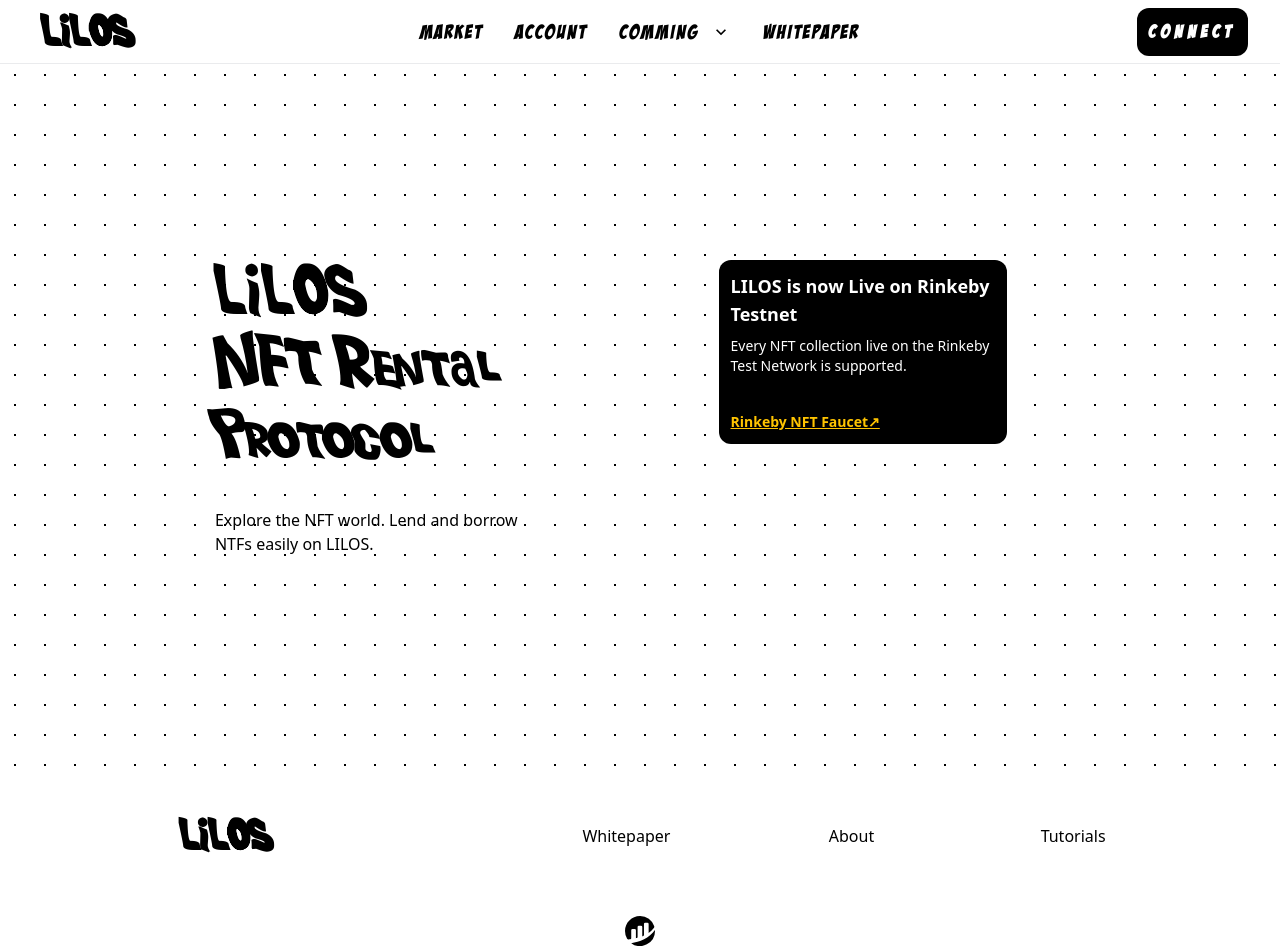
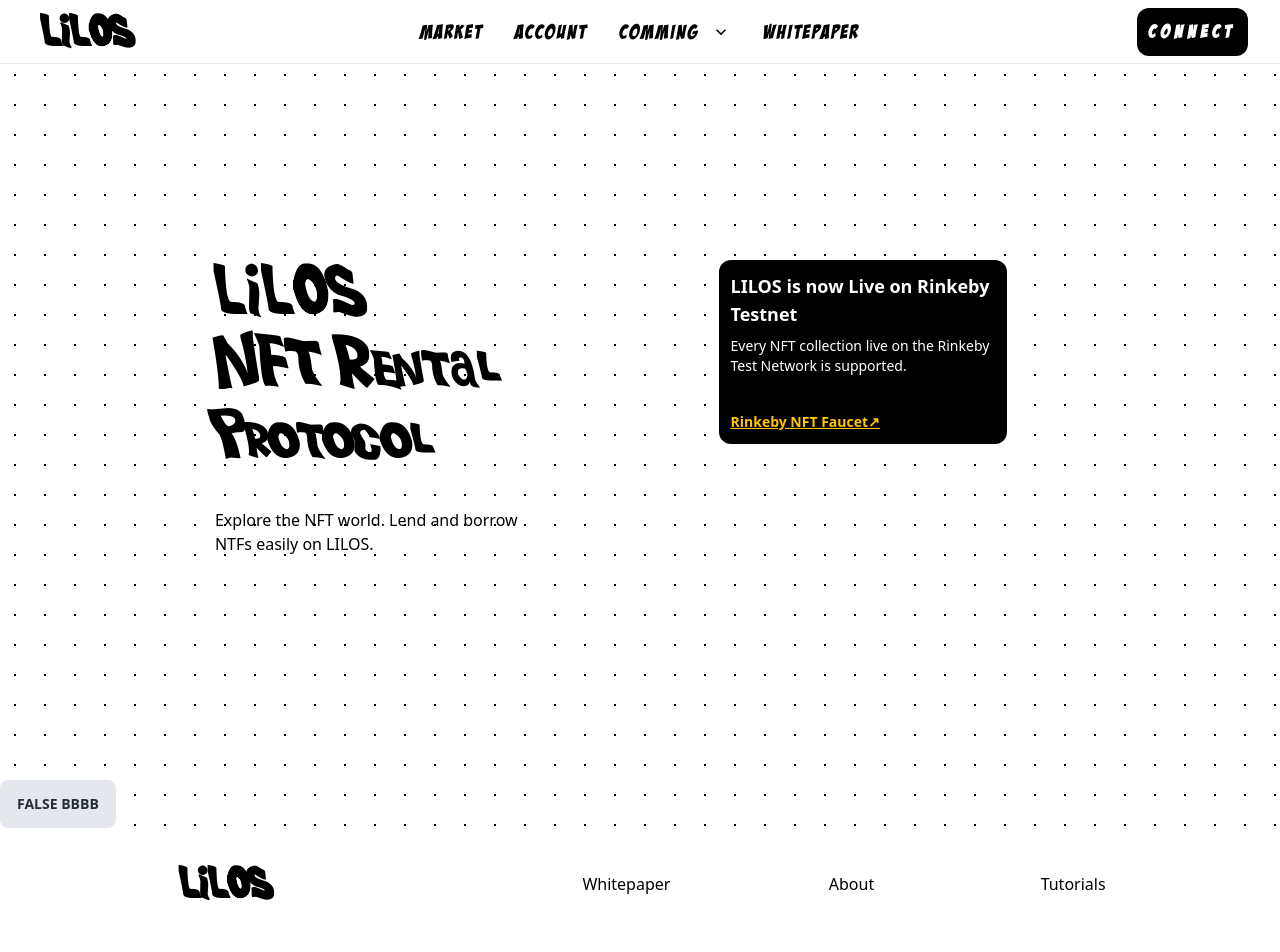
Before and after one commit to wesleytw/lilos_client, a Next.js app: page / in a window 1280 px wide. Shown: the top 952 px of the page. Built offline with nearby package versions, Linux system fonts and the light colour scheme; what react-moralis would draw is missing.

Commit message:
test state

```diff
--- /dev/null
+++ b/components/Layout.jsx
@@ -0,0 +1,14 @@
+import React from "react";
+import { Nav, Footer } from "../components";
+
+const Layout = ({ children }) => {
+  return (
+    <>
+      <Nav />
+      {children}
+      <Footer />
+    </>
+  );
+};
+
+export default Layout;
--- a/components/index.js
+++ b/components/index.js
@@ -10,3 +10,4 @@ export {default as CardLeasedOut} from './CardLeasedOut';
 export {default as ModalLeasedIn} from './ModalLeasedIn';
 export {default as ModalLeasedOut} from './ModalLeasedOut';
 export {default as SkeletonCard} from './SkeletonCard';
+export {default as Layout} from './Layout';
--- a/pages/_app.jsx
+++ b/pages/_app.jsx
@@ -1,11 +1,13 @@
 import '../styles/globals.css'
 import { MoralisProvider } from "react-moralis";
-
+import { Layout } from '../components'
 
 function MyApp({ Component, pageProps }) {
   return (
     < MoralisProvider serverUrl="https://bdyir3ngauv6.usemoralis.com:2053/server" appId="ut3Icy6uM55LLdHwrW0q2dCrtLqyJYkjCHbGxoJu">
-      <Component {...pageProps} />
+      {/* <Layout> */}
+        <Component {...pageProps} />
+      {/* </Layout> */}
     </MoralisProvider>
   )
 }
--- a/pages/account.jsx
+++ b/pages/account.jsx
@@ -4,10 +4,8 @@ import Head from "next/head"
 import { Nav, CardNative, CardLeasedIn, CardLeasedOut, Footer } from "../components";
 
 const Account = () => {
-	// const { getNFTBalances, data } = useNFTBalances();
 	const [currentAccount, setCurrentAccount] = useState("");
 	const [tabState, setTabState] = useState("native"); //native, leasedIn, leasedOut
-
 
 	return (
 		<>
--- a/pages/index.jsx
+++ b/pages/index.jsx
@@ -7,6 +7,7 @@ import { useState } from 'react'
 
 const App = () => {
   const [currentAccount, setCurrentAccount] = useState("");
+  const [test, settest] = useState(false);
 
   return (
     <div className="min-h-screen">
@@ -16,8 +17,8 @@ const App = () => {
       </Head>
 			<Nav currentAccount={currentAccount} setCurrentAccount={setCurrentAccount} />
       <Welcome />
+      <button className="btn" onClick={()=>settest(!test)}>{`${test}`} bbbb</button>
       <Footer />
-
     </div>
   );
 }
--- a/src/utils/fetchUrl.js
+++ b/src/utils/fetchUrl.js
@@ -1,6 +1,4 @@
 import axios from 'axios'
-
-const corsURL = 'https://cors-anywhere.herokuapp.com/';
 
 export const fetchUrl = async (url) => {
   try {
```
